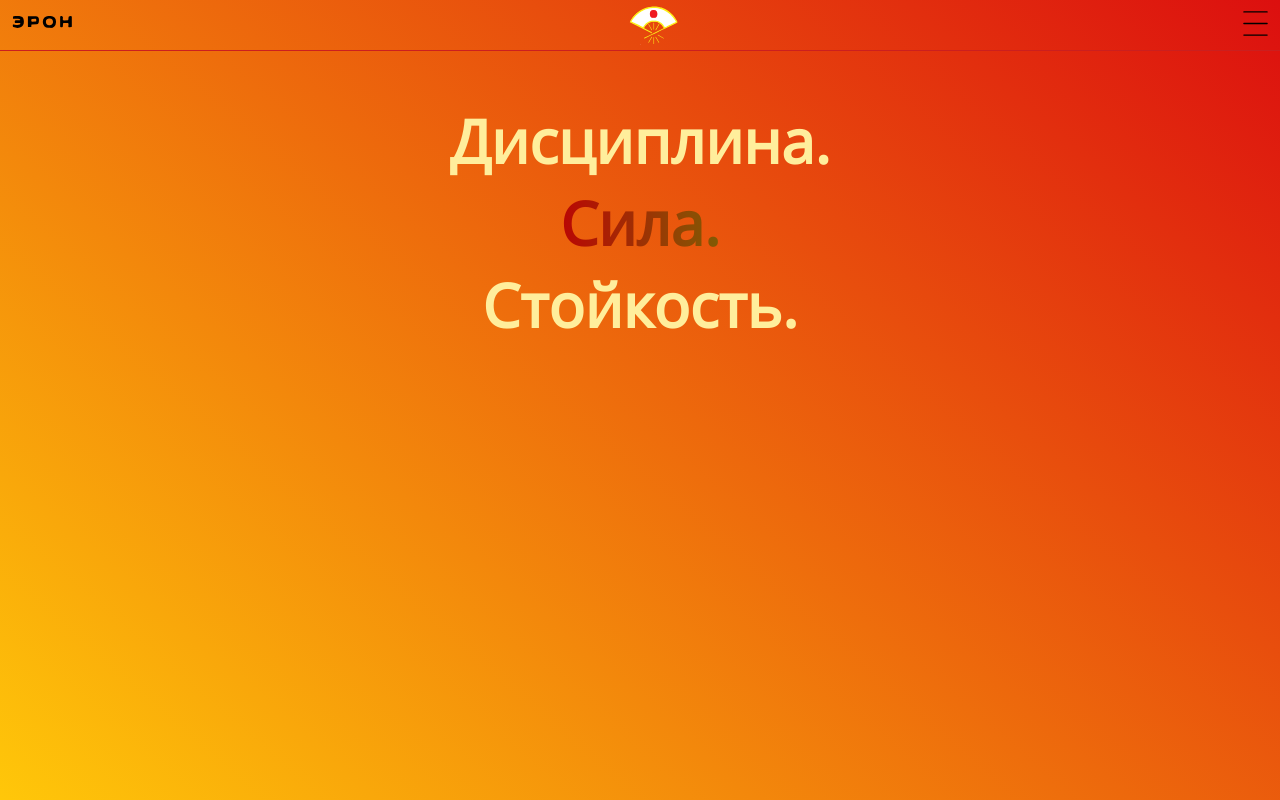
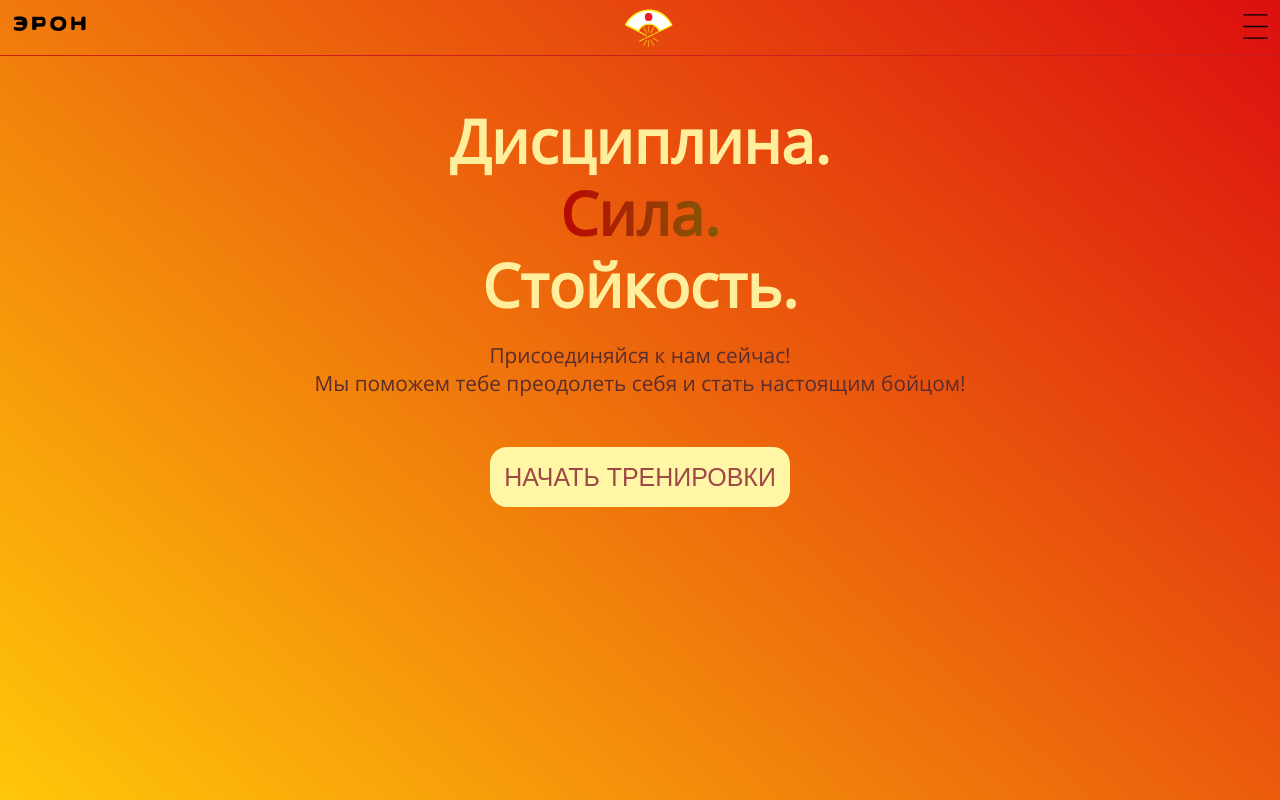
Before and after one commit to Ko1iya/mma, a React (Create React App) app: page / in a window 1280 px wide. Built offline with nearby package versions, Linux system fonts and the light colour scheme.

Commit message:
butCalling

```diff
--- /dev/null
+++ b/src/components/ButCalling/ButCalling.tsx
@@ -0,0 +1,11 @@
+import styles from "./butCalling.module.css"
+
+interface ButCallingProps {
+  text: string
+}
+
+function ButCalling({ text }: ButCallingProps) {
+  return <button className={styles.butCalling}>{text}</button>
+}
+
+export default ButCalling
--- /dev/null
+++ b/src/components/ButCalling/butCalling.module.css
@@ -0,0 +1,10 @@
+.butCalling {
+  width: 300px;
+  height: 60px;
+  border: none;
+  background: #fff7a5;
+  color: #9e4848;
+  font-size: 1.2em;
+  margin-top: 50px;
+  border-radius: 17px;
+}
--- a/src/components/Header/header.module.css
+++ b/src/components/Header/header.module.css
@@ -1,5 +1,5 @@
 .header {
-  height: 50px;
+  height: 55px;
   background: #ed1c2300;
 }
 
@@ -14,9 +14,10 @@
 .img {
   width: 50px;
   height: 50px;
+  margin-right: 25px;
 }
 .imgName {
-  width: 70px;
+  width: 85px;
   height: 70px;
 }
 
--- a/src/components/Main/Main.tsx
+++ b/src/components/Main/Main.tsx
@@ -1,5 +1,6 @@
 import TitleMotivation from "../TitleMotivation/TitleMotivation"
 import styles from "./main.module.css"
+import Calling from "../Сalling/Calling"
 
 interface MainProps {}
 
@@ -7,6 +8,7 @@ function Main(prop: MainProps) {
   return (
     <main className={styles.main}>
       <TitleMotivation />
+      <Calling />
     </main>
   )
 }
--- a/src/components/TitleMotivation/titleMotivation.module.css
+++ b/src/components/TitleMotivation/titleMotivation.module.css
@@ -10,7 +10,7 @@
 .titleMotivationEl {
   font-size: 60px;
   font-weight: 900;
-  margin: 0;
+  margin: -5px 0px;
   color: #ffee9c;
   animation: dotAnimation 9s infinite;
 }
--- /dev/null
+++ b/src/components/Сalling/Calling.tsx
@@ -0,0 +1,18 @@
+import ButCalling from "../ButCalling/ButCalling"
+import styles from "./calling.module.css"
+
+interface СallingProps {}
+
+function Сalling(prop: СallingProps) {
+  return (
+    <div className={styles.сalling}>
+      <p className={styles.сallingEl}>Присоединяйся к нам сейчас!</p>
+      <p className={styles.сallingEl}>
+        Мы поможем тебе преодолеть себя и стать настоящим бойцом!
+      </p>
+      <ButCalling text='НАЧАТЬ ТРЕНИРОВКИ' />
+    </div>
+  )
+}
+
+export default Сalling
--- /dev/null
+++ b/src/components/Сalling/calling.module.css
@@ -0,0 +1,14 @@
+.сalling {
+  padding: 0 20px 0 20px;
+  font-size: 1.3em;
+  margin-top: 20px;
+  display: flex;
+  flex-direction: column;
+  align-items: center;
+}
+
+.сallingEl {
+  color: #5a2d2d;
+  text-align: center;
+  margin: 0;
+}
--- a/src/components/Сalling/Сalling.module.css
+++ /dev/null
@@ -1,2 +0,0 @@
-.сalling {
-}
```
Also changed, not shown: src/components/Сalling/Сalling.tsx (deleted, +0 -9 lines).
